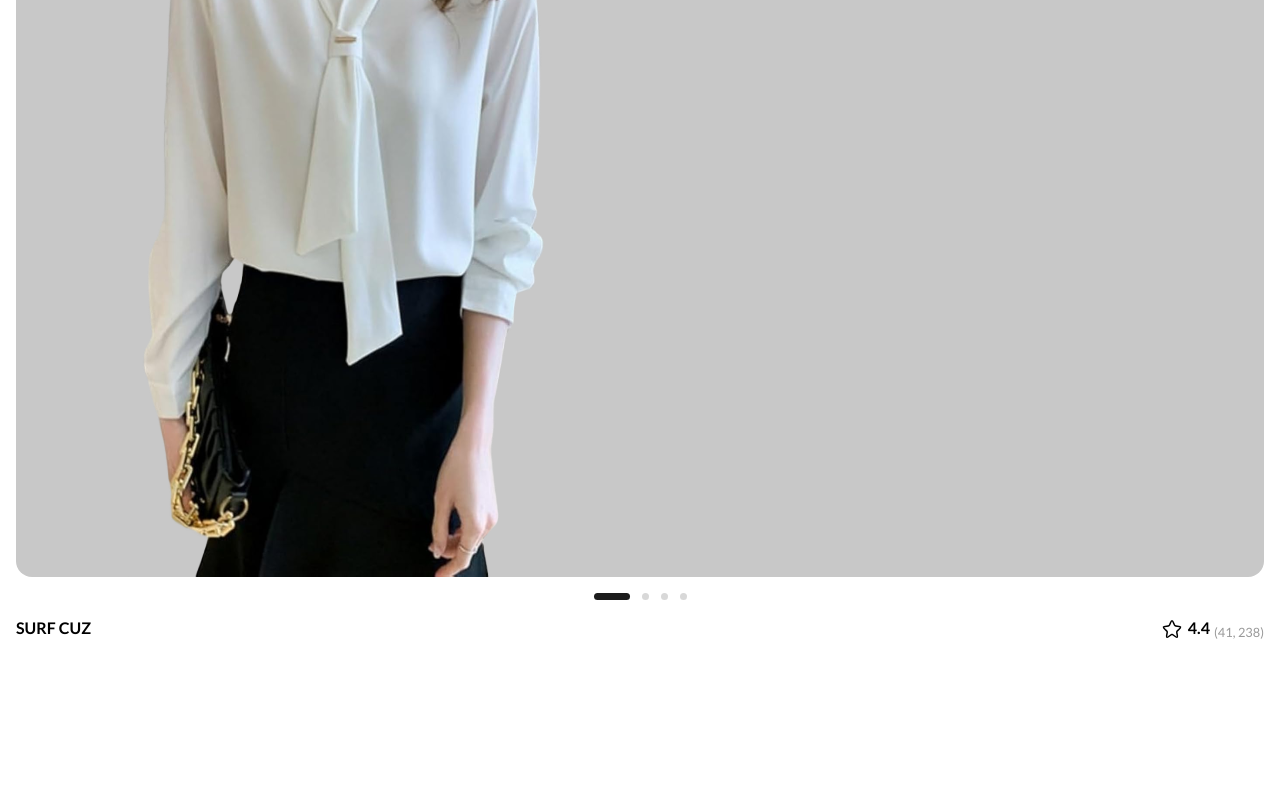
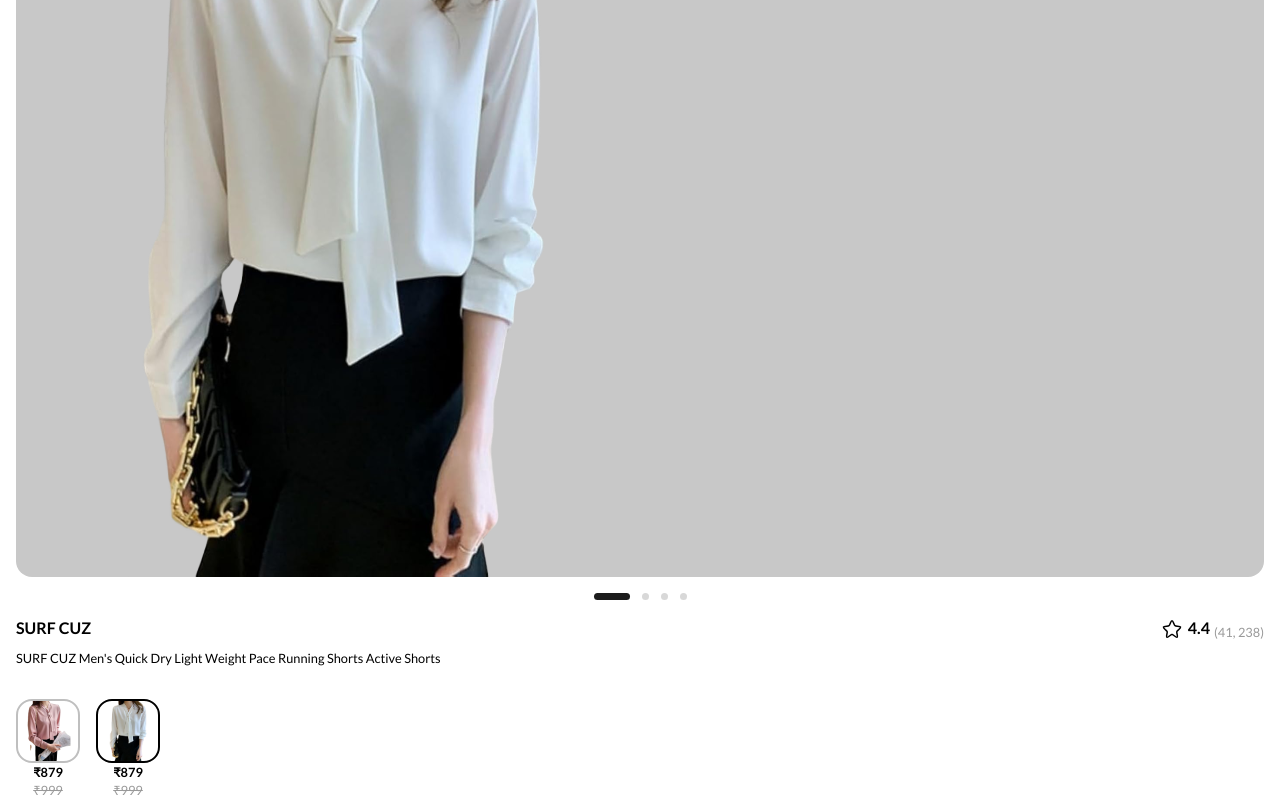
Before and after one commit to Meshil-Maring/e-commerce, a React (Vite) app in the folder client/: page /product-details/1 in a window 1280 px wide. Shown: the part 213-1013 px from the top of the page. Before the commit the page ends 870 px from the top, so only its background shows below. Built offline with nearby package versions, Linux system fonts and the light colour scheme.

Commit message:
Added product variant selector

```diff
--- /dev/null
+++ b/client/src/components/mobile/product-details/Product-Variants.jsx
@@ -0,0 +1,30 @@
+import SurPink from "../../../assets/images/sur-cuz-pink.png";
+import SurWhite from "../../../assets/images/surf-cuz.png";
+
+const ProductVariants = () => {
+  return (
+    <ul className="mt-8 ml-4 flex gap-4">
+      <li className="flex flex-col items-center">
+        <img
+          className="w-16 h-16 border-2 rounded-2xl border-[var(--white-300)]"
+          src={SurPink}
+          alt="Surf cuz pink color variants"
+        />
+        <p className="text-sm font-bold">₹879</p>
+        <del className="text-sm text-[var(--white-400)]">₹999</del>
+      </li>
+
+      <li className="flex flex-col items-center">
+        <img
+          className="w-16 h-16 border-2 rounded-2xl"
+          src={SurWhite}
+          alt="Surf cuz pink color variants"
+        />
+        <p className="text-sm font-bold">₹879</p>
+        <del className="text-sm text-[var(--white-400)]">₹999</del>
+      </li>
+    </ul>
+  );
+};
+
+export default ProductVariants;
--- /dev/null
+++ b/client/src/components/mobile/product-details/Title-rating.jsx
@@ -0,0 +1,16 @@
+import Rating from "./Rating";
+
+const TitleRating = () => {
+  return (
+    <div className="m-4 grid grid-cols-2 justify-between">
+      <h1 className="uppercase text-lg font-bold"> surf CUZ</h1>
+      <Rating />
+
+      <p className="col-span-2 text-sm mt-2">
+        SURF CUZ Men's Quick Dry Light Weight Pace Running Shorts Active Shorts
+      </p>
+    </div>
+  );
+};
+
+export default TitleRating;
--- a/client/src/pages/Product-details.jsx
+++ b/client/src/pages/Product-details.jsx
@@ -1,7 +1,8 @@
 import Header from "../components/shared/header";
 import ImagePreview from "../components/mobile/product-details/Image-preview";
-import Rating from "../components/mobile/product-details/Rating";
 import SliderNav from "../components/shared/slider-nav";
+import TitleRating from "../components/mobile/product-details/Title-rating";
+import ProductVariants from "../components/mobile/product-details/Product-Variants";
 
 const ProductDetails = () => {
   return (
@@ -9,10 +10,8 @@ const ProductDetails = () => {
       <Header />
       <ImagePreview />
       <SliderNav />
-      <div className="m-4 flex justify-between">
-        <h1 className="uppercase text-lg font-bold"> surf CUZ</h1>
-        <Rating />
-      </div>
+      <TitleRating />
+      <ProductVariants />
     </>
   );
 };
```
Also changed, not shown: client/src/assets/images/sur-cuz-pink.png (added).
